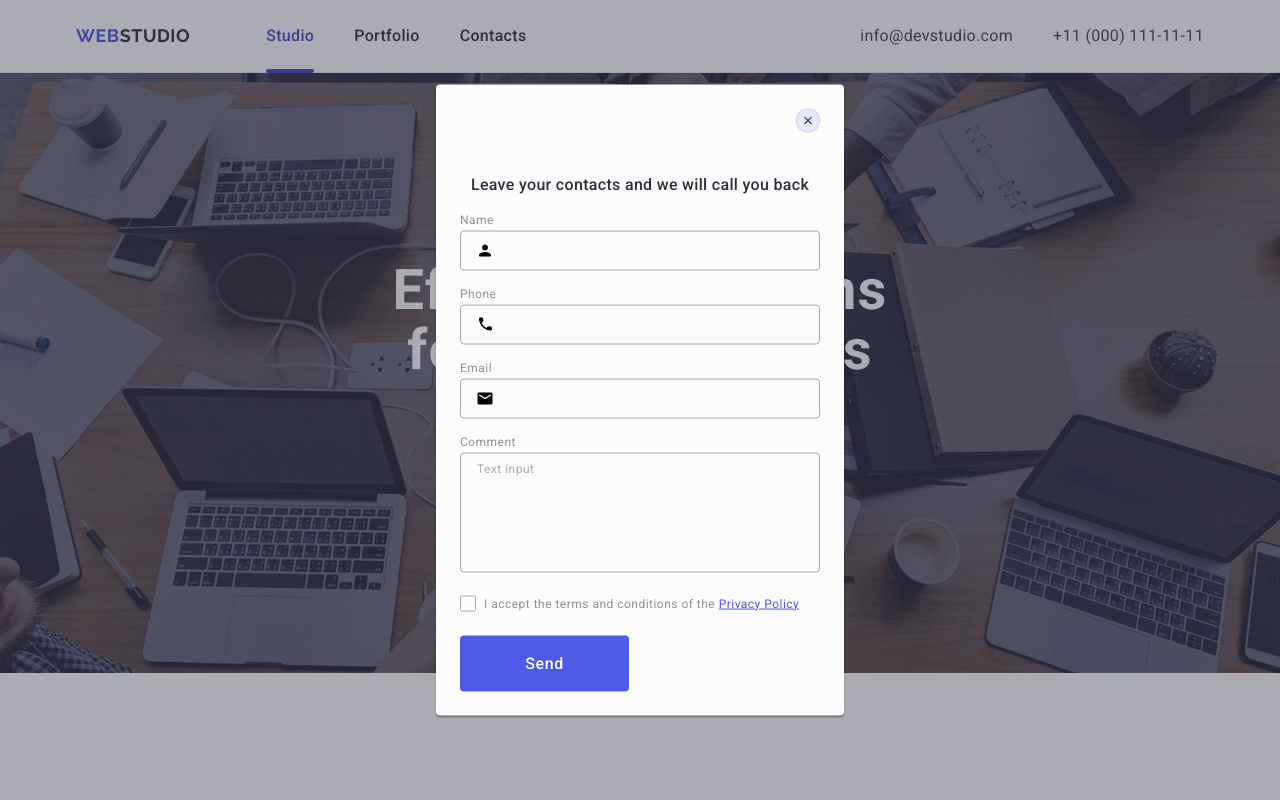
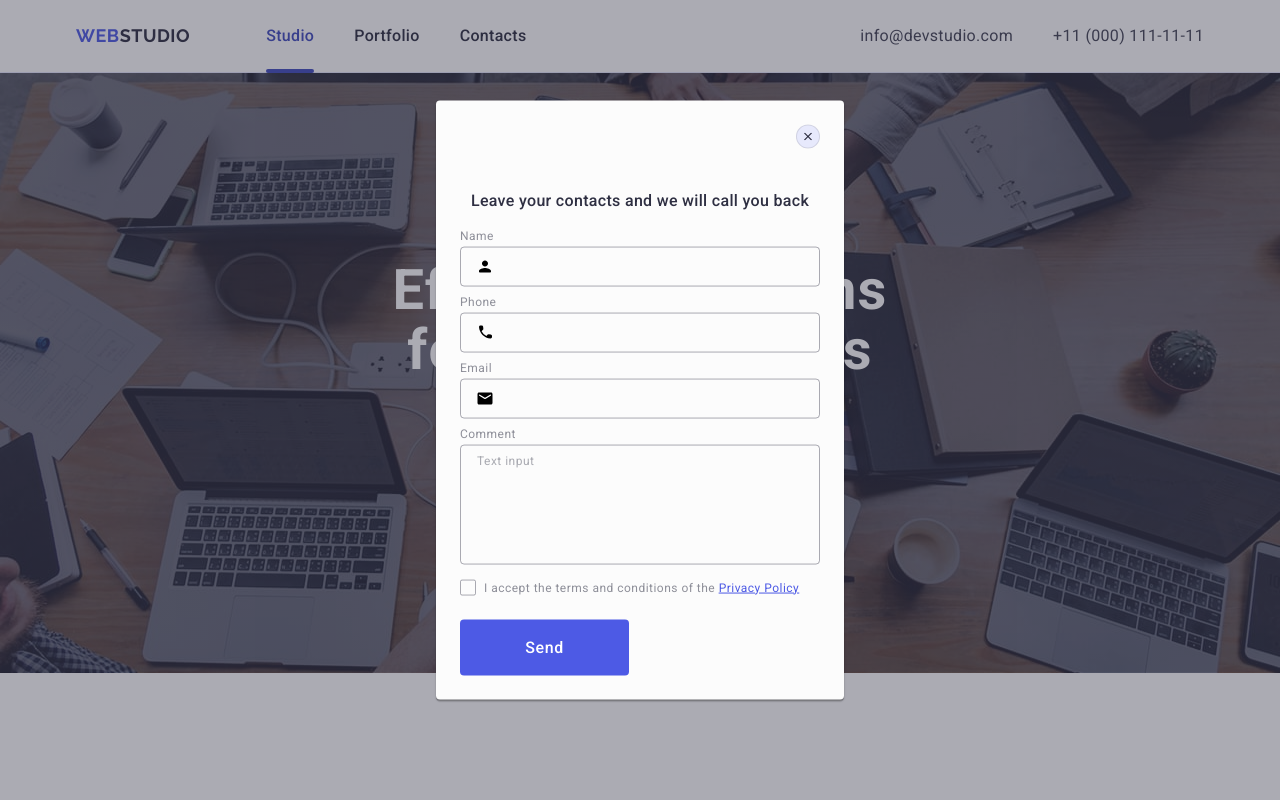
Before and after one commit to UlianaMelevych/goit-markup-hw-05, a plain HTML site: page index.html in a window 1280 px wide. Shown: the top 800 px of the page. Drawn offline with nearby package versions, Linux system fonts and the light colour scheme.

Commit message:
add file

```diff
--- a/css/styles.css
+++ b/css/styles.css
@@ -588,11 +588,9 @@ color: #2E2F42;
 margin-top: 16px;
 margin-bottom: 16px;
 }
-.form-cont-mod{
+
+.form-content {
     margin-bottom: 8px;
-}
-.form-content {
-    margin-bottom: 16px;
 }
 .form-person-label {
     display: block;
--- a/index.html
+++ b/index.html
@@ -371,7 +371,7 @@
         </button>
         <p class="modal-text">Leave your contacts and we will call you back</p>
         <form>
-          <div class="form-content form-cont-mod">
+          <div class="form-content">
             <label class="form-person-label" for="user-name">Name</label>
            <div class="form-person-icon-wrapper">
              <input class="form-person-input" type="text" id="user-name"  name="user-name" required>
@@ -380,7 +380,7 @@
             </svg>
           </div>
           </div>
-          <div class="form-content form-cont-mod">
+          <div class="form-content">
             <label class="form-person-label" for="form-phone">Phone</label>
            <div class="form-person-icon-wrapper">
              <input class="form-person-input" type="tel" id="form-phone" name="form-phone" required>
@@ -389,7 +389,7 @@
             </svg>
           </div>
           </div>
-          <div class="form-content form-cont-mod">
+          <div class="form-content">
             <label class="form-person-label" for="form-email">Email</label>
            <div class="form-person-icon-wrapper">
              <input class="form-person-input" type="email" id="form-email" name="form-email" required>
@@ -398,7 +398,7 @@
             </svg>
           </div>
           </div>
-          <div class="form-content form-cont-mod">
+          <div class="form-content">
             <label class="form-person-label"
              for="user-comment">Comment</label>
             <textarea class="form-person-comment" id="user-comment" name="user-comment"  placeholder="Text input"></textarea>
```
